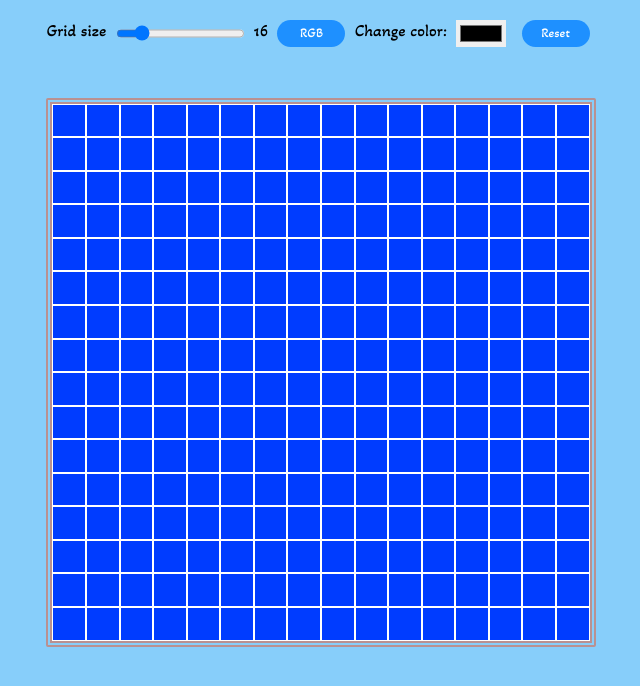
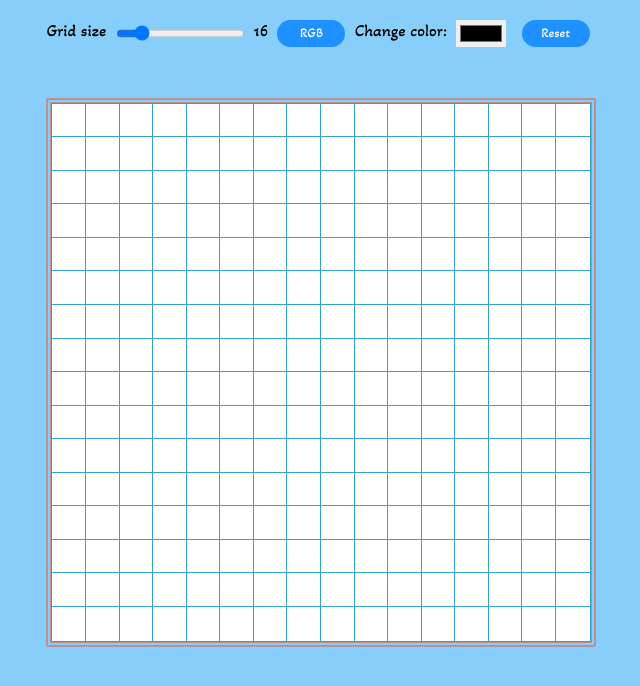
Before and after one commit to greazleay/etch-a-sketch, a plain HTML site: page index.html in a window 1280 px wide. Both pictures are taken after a click on the button "Reset". Shown: the part 74-760 px from the top of the page, without its empty margins (319-959 px from the left). Drawn offline with Linux system fonts and the light colour scheme.

Commit message:
Modified background color and changed border to outline

```diff
--- a/scripts.js
+++ b/scripts.js
@@ -3,7 +3,7 @@
 function colorReset() {
     const gridItems = document.querySelectorAll('.item');
     gridItems.forEach(e => {
-        e.setAttribute('style', `background-color: rgb(0, 60, 255)`);
+        e.setAttribute('style', `background-color: rgb(255, 255, 255)`);
     });
     color.defaultValue = "";
 };
--- a/styles.css
+++ b/styles.css
@@ -82,8 +82,8 @@ input[type='color'] {
 }
 
 .item {
-    border: solid white 1px;
-    background-color: rgb(0, 60, 255);
+    background-color: rgb(255, 255, 255);
+    outline: solid #32a1ce 0.01px;
 }
 
 .item_mod {
```
